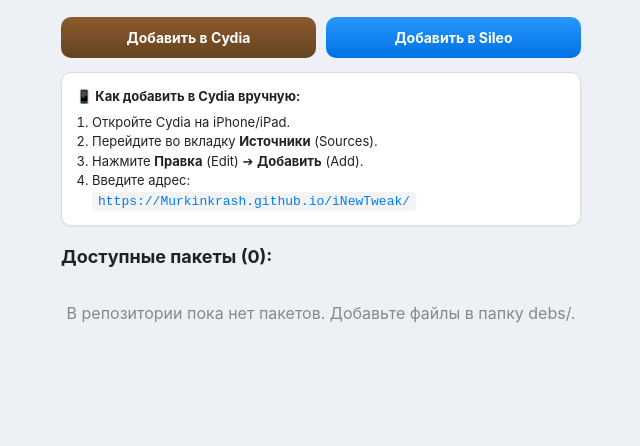
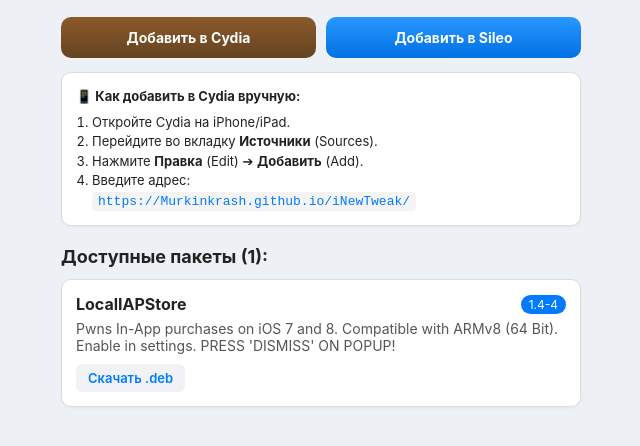
Before and after one commit to Murkinkrash/iNewTweak, a plain HTML site: page index.html in a window 1280 px wide. Shown: the part 110-556 px from the top of the page, without its empty margins (319-959 px from the left). Drawn offline with Linux system fonts and the light colour scheme.

Commit message:
Update Cydia repository

```diff
--- a/index.html
+++ b/index.html
@@ -22,6 +22,6 @@
   </ol>
 </div>
 
-<h3 style="margin:20px 0 10px;font-size:18px">Доступные пакеты (0):</h3>
-<p style="color:#888;text-align:center;padding:20px 0">В репозитории пока нет пакетов. Добавьте файлы в папку debs/.</p>
+<h3 style="margin:20px 0 10px;font-size:18px">Доступные пакеты (1):</h3>
+<div style="background:#fff;border:1px solid #ddd;border-radius:10px;padding:14px;margin:12px 0;box-shadow:0 1px 3px rgba(0,0,0,0.05)"><div style="display:flex;justify-content:space-between;align-items:center;margin-bottom:6px"><b style="font-size:16px">LocalIAPStore</b> <span style="background:#007aff;color:#fff;padding:2px 8px;border-radius:12px;font-size:12px">1.4-4</span></div><p style="color:#555;font-size:14px;margin:6px 0 10px">Pwns In-App purchases on iOS 7 and 8. Compatible with ARMv8 (64 Bit). Enable in settings. PRESS 'DISMISS' ON POPUP!</p><a style="display:inline-block;background:#f0f2f5;color:#007aff;text-decoration:none;font-weight:600;font-size:13px;padding:6px 12px;border-radius:6px" href="debs/com.yourepo.speedmx.localiapstore_1.4-4_iphoneos-arm.deb">Скачать .deb</a></div>
 </body></html>
```
Also changed, not shown: 4 other files.
